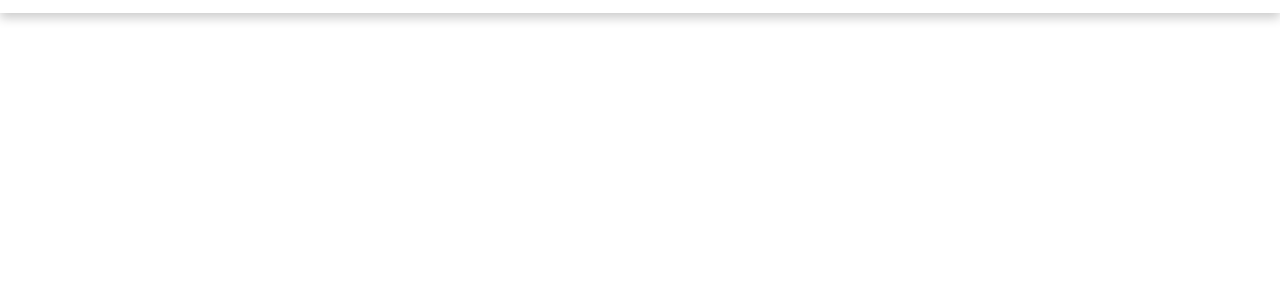
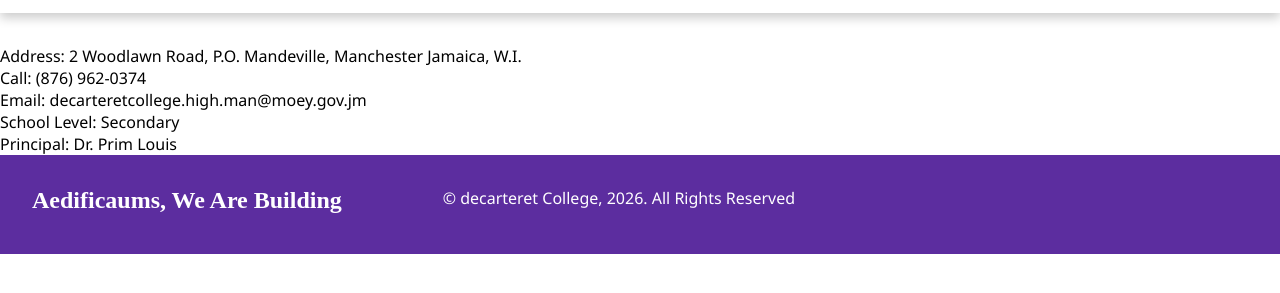
Before and after one commit to Jajuan-Brown-UTECH/Group-Project, a plain HTML site: page HTML/contact.html in a window 1280 px wide. Shown: the part 105-398 px from the top of the page. Drawn offline with Linux system fonts and the light colour scheme; files whose address does not match are found by name.

Commit message:
Added more html to several pages, as a baseline

```diff
--- a/HTML/contact.html
+++ b/HTML/contact.html
@@ -23,6 +23,25 @@
     </div>
   </header>
 
+  <section>
+    <div>
+      <p>Address:
+      2 Woodlawn Road, P.O.
+      Mandeville, Manchester
+      Jamaica, W.I.</p>
+      <p>Call: (876) 962-0374</p>
+      <p>Email: decarteretcollege.high.man@moey.gov.jm</p>
+      <!--Maybe input ability to send an email.-->
+      <p>School Level: Secondary</p>
+      <p>Principal: Dr. Prim Louis</p>
+    </div>
+  </section>
+
+  <footer class="footer">
+    <h3>Aedificaums, We Are Building</h3>
+    <p>© decarteret College, 2026. All Rights Reserved</p>
+  </footer>
+
   <script src="JS/initial.js"></script>
 </body>
 
```
Also changed, not shown: CSS/index.css (+0 -7 lines), HTML/about.html (+5 -1 lines), HTML/login.html (+6 -1 lines), index.html (+7 -2 lines).
